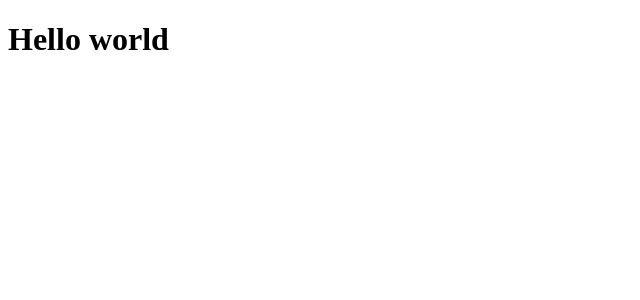
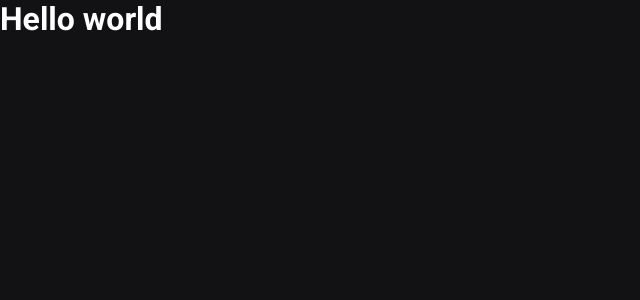
Before and after one commit to guilherme-correa-s/ignews, a Next.js app: page / in a window 1280 px wide. Shown: the top 300 px of the page, without its empty margins (0-640 px from the left). Built offline with nearby package versions, Linux system fonts and the light colour scheme.

Commit message:
style: add roboto font

```diff
--- a/src/pages/_app.tsx
+++ b/src/pages/_app.tsx
@@ -1,4 +1,6 @@
 import { AppProps } from "next/app";
+
+import "../styles/global.scss";
 
 function MyApp({ Component, pageProps }: AppProps) {
   return <Component {...pageProps} />;
--- /dev/null
+++ b/src/pages/_document.tsx
@@ -0,0 +1,23 @@
+import Document, { Html, Head, Main, NextScript } from "next/document";
+
+class MyDocument extends Document {
+  render() {
+    return (
+      <Html>
+        <Head>
+          <link rel="preconnect" href="https://fonts.googleapis.com" />
+          <link
+            href="https://fonts.googleapis.com/css2?family=Roboto:wght@400;700;900&display=swap"
+            rel="stylesheet"
+          />
+        </Head>
+        <body>
+          <Main />
+          <NextScript />
+        </body>
+      </Html>
+    );
+  }
+}
+
+export default MyDocument;
--- a/src/pages/index.tsx
+++ b/src/pages/index.tsx
@@ -1,3 +1,12 @@
+import Head from "next/head";
+
 export default function Home() {
-  return <h1>Hello world</h1>;
+  return (
+    <>
+      <Head>
+        <title>ig.news</title>
+      </Head>
+      <h1>Hello world</h1>
+    </>
+  );
 }
```
